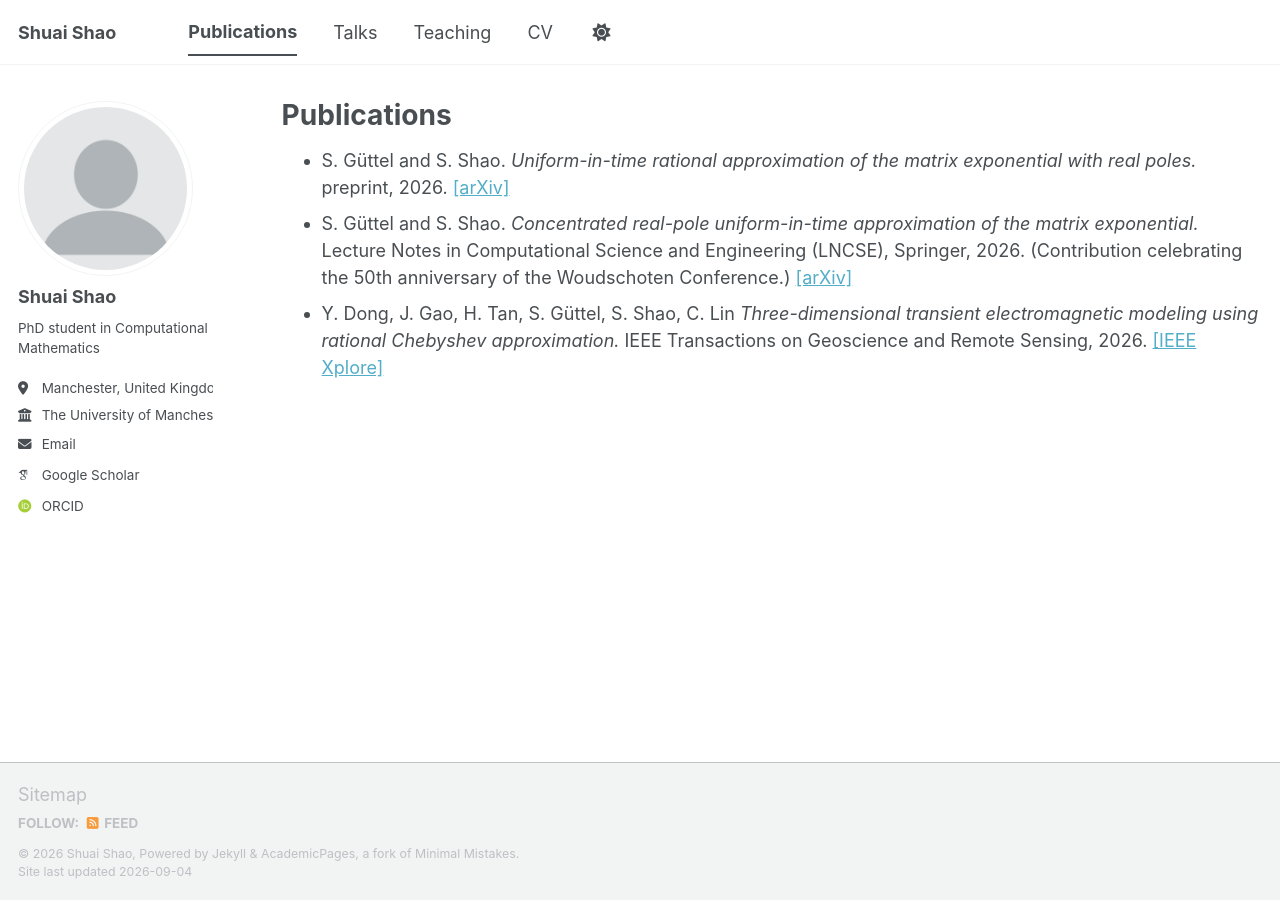
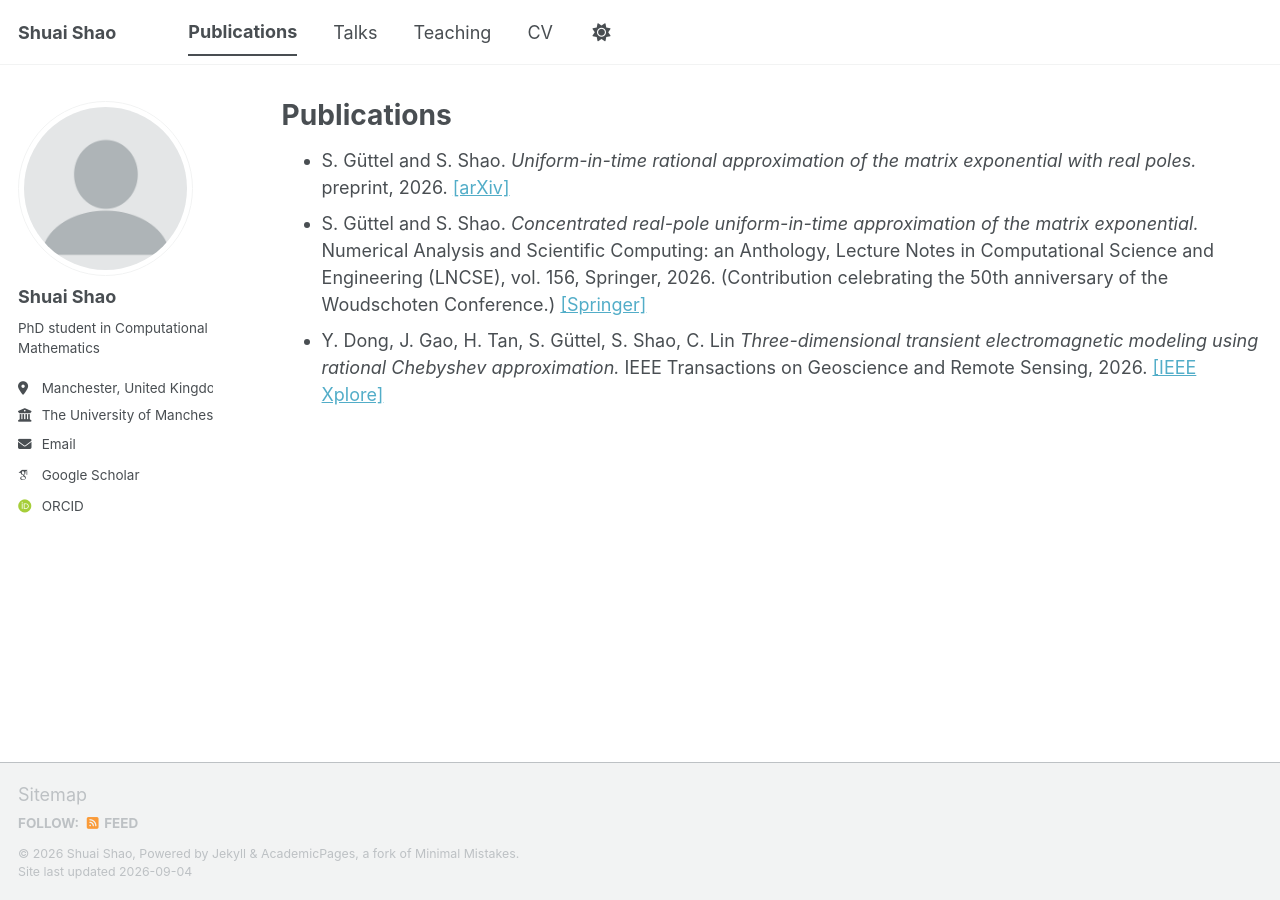
Before and after one commit to ShuaiShao-1203/ShuaiShao-1203.github.io, a Jekyll site: the page built from _pages/publications.html, in a window 1280 px wide. Built offline with Jekyll 4.4.1, drawn with Linux system fonts in a browser that asks for light colours; some web fonts are replaced; a script bundle is joined from its source files by our own code; library files that are not in the unit come from our copies.

Commit message:
Update publications.html

```diff
--- a/_pages/publications.html
+++ b/_pages/publications.html
@@ -20,9 +20,10 @@ author_profile: true
   <li>
   S. Güttel and S. Shao.
   <em>Concentrated real-pole uniform-in-time approximation of the matrix exponential.</em>
-  Lecture Notes in Computational Science and Engineering (LNCSE), Springer, 2026.
+  Numerical Analysis and Scientific Computing: an Anthology,
+  Lecture Notes in Computational Science and Engineering (LNCSE), vol. 156, Springer, 2026.
   (Contribution celebrating the 50th anniversary of the Woudschoten Conference.)
-  <a href="https://arxiv.org/abs/2511.21858v2">[arXiv]</a>
+  <a href="https://link.springer.com/chapter/10.1007/978-3-032-33428-2_2">[Springer]</a>
   </li>
 
   <li>
```
